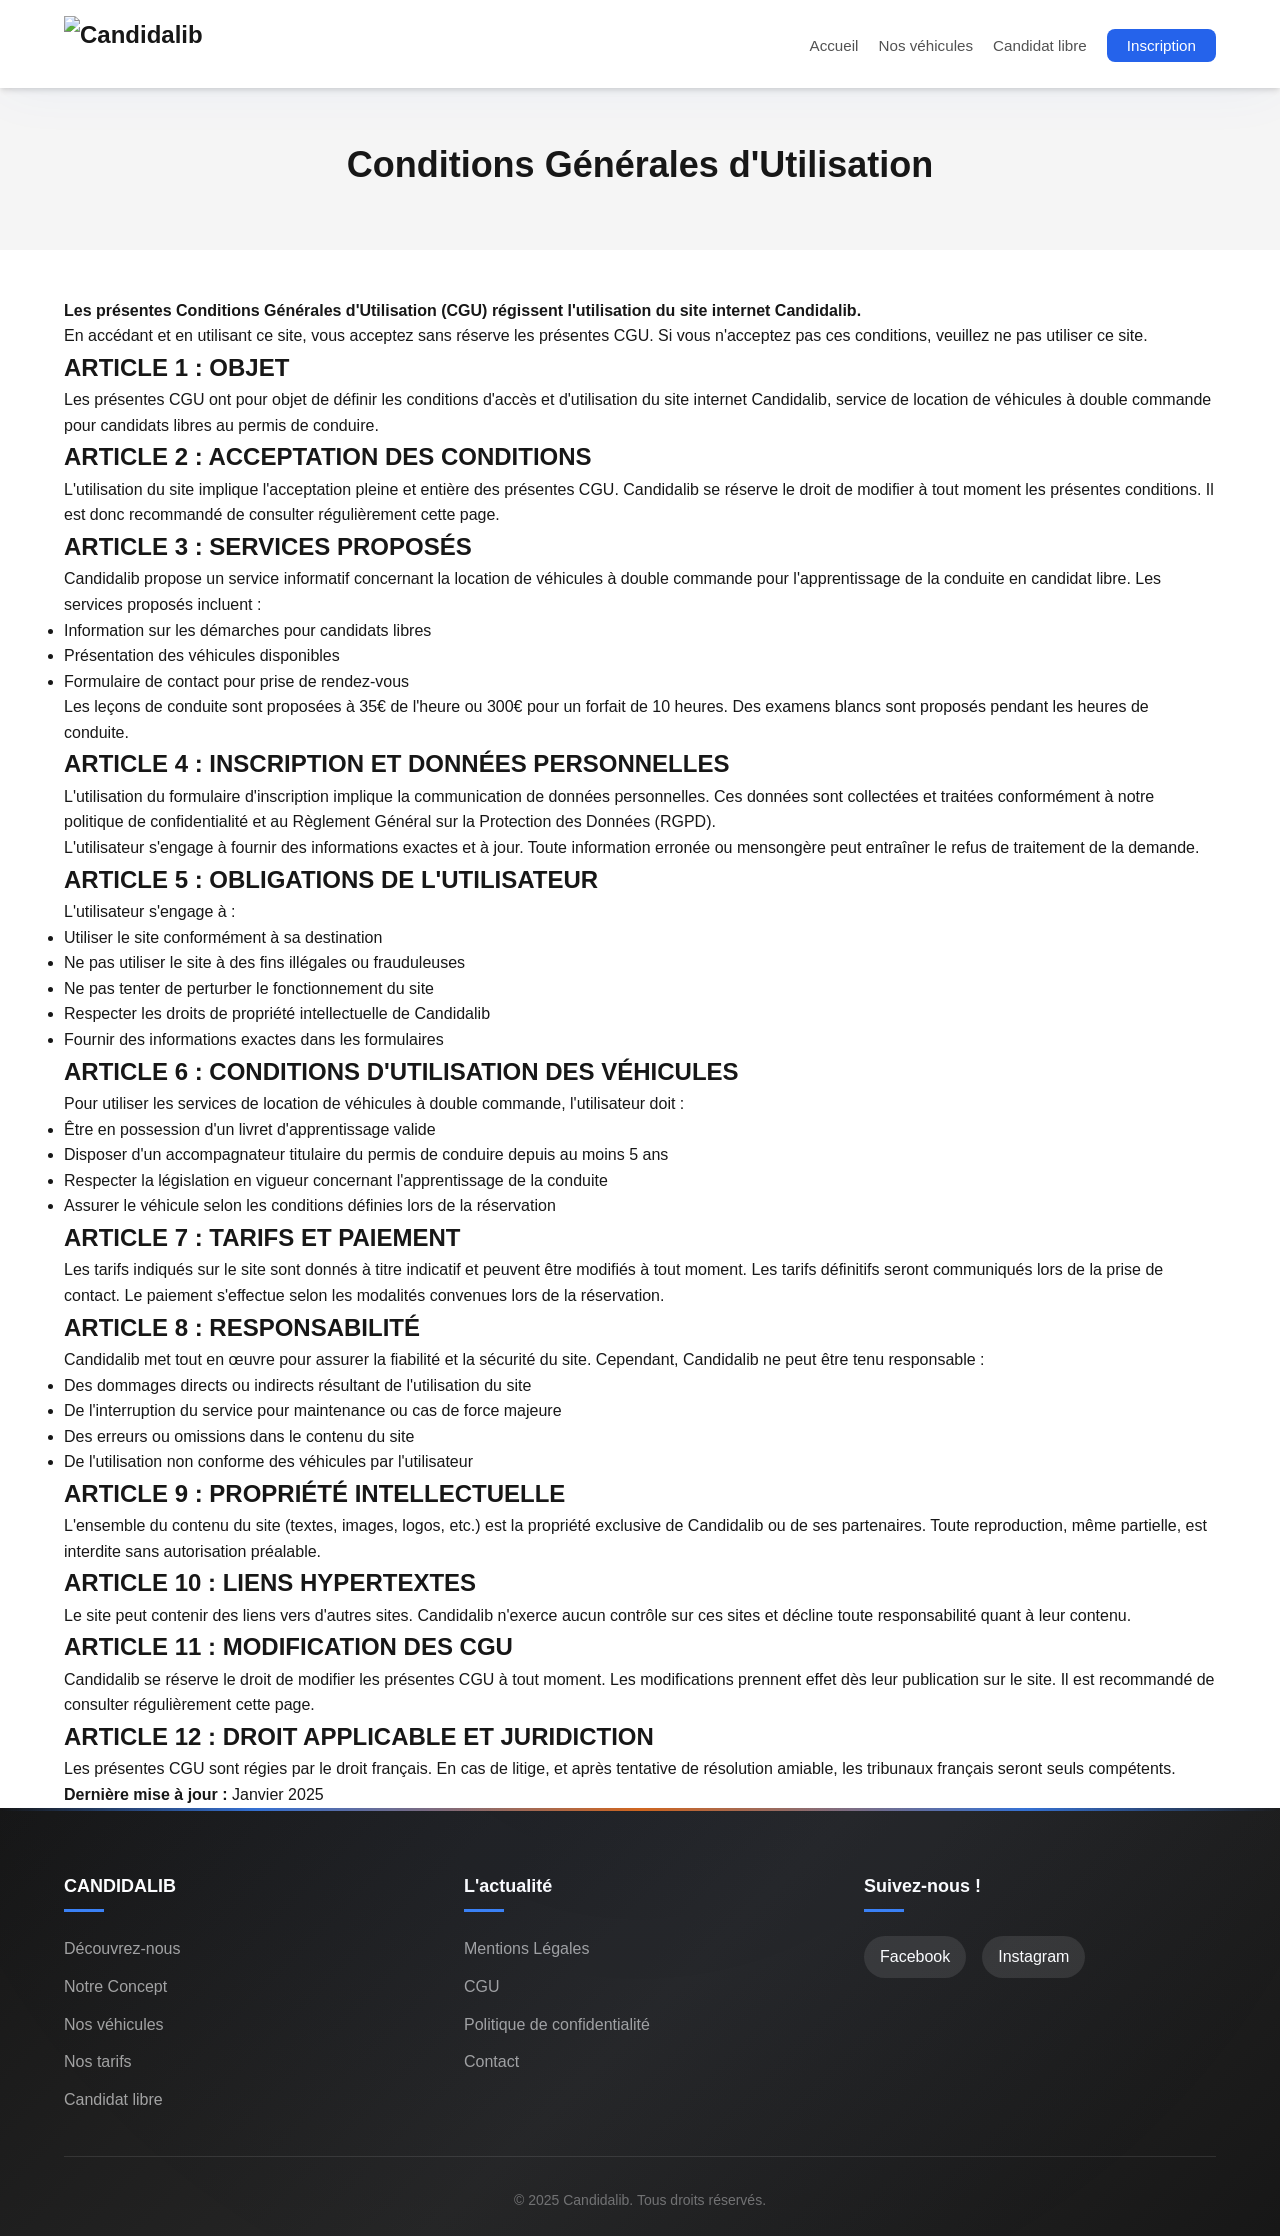
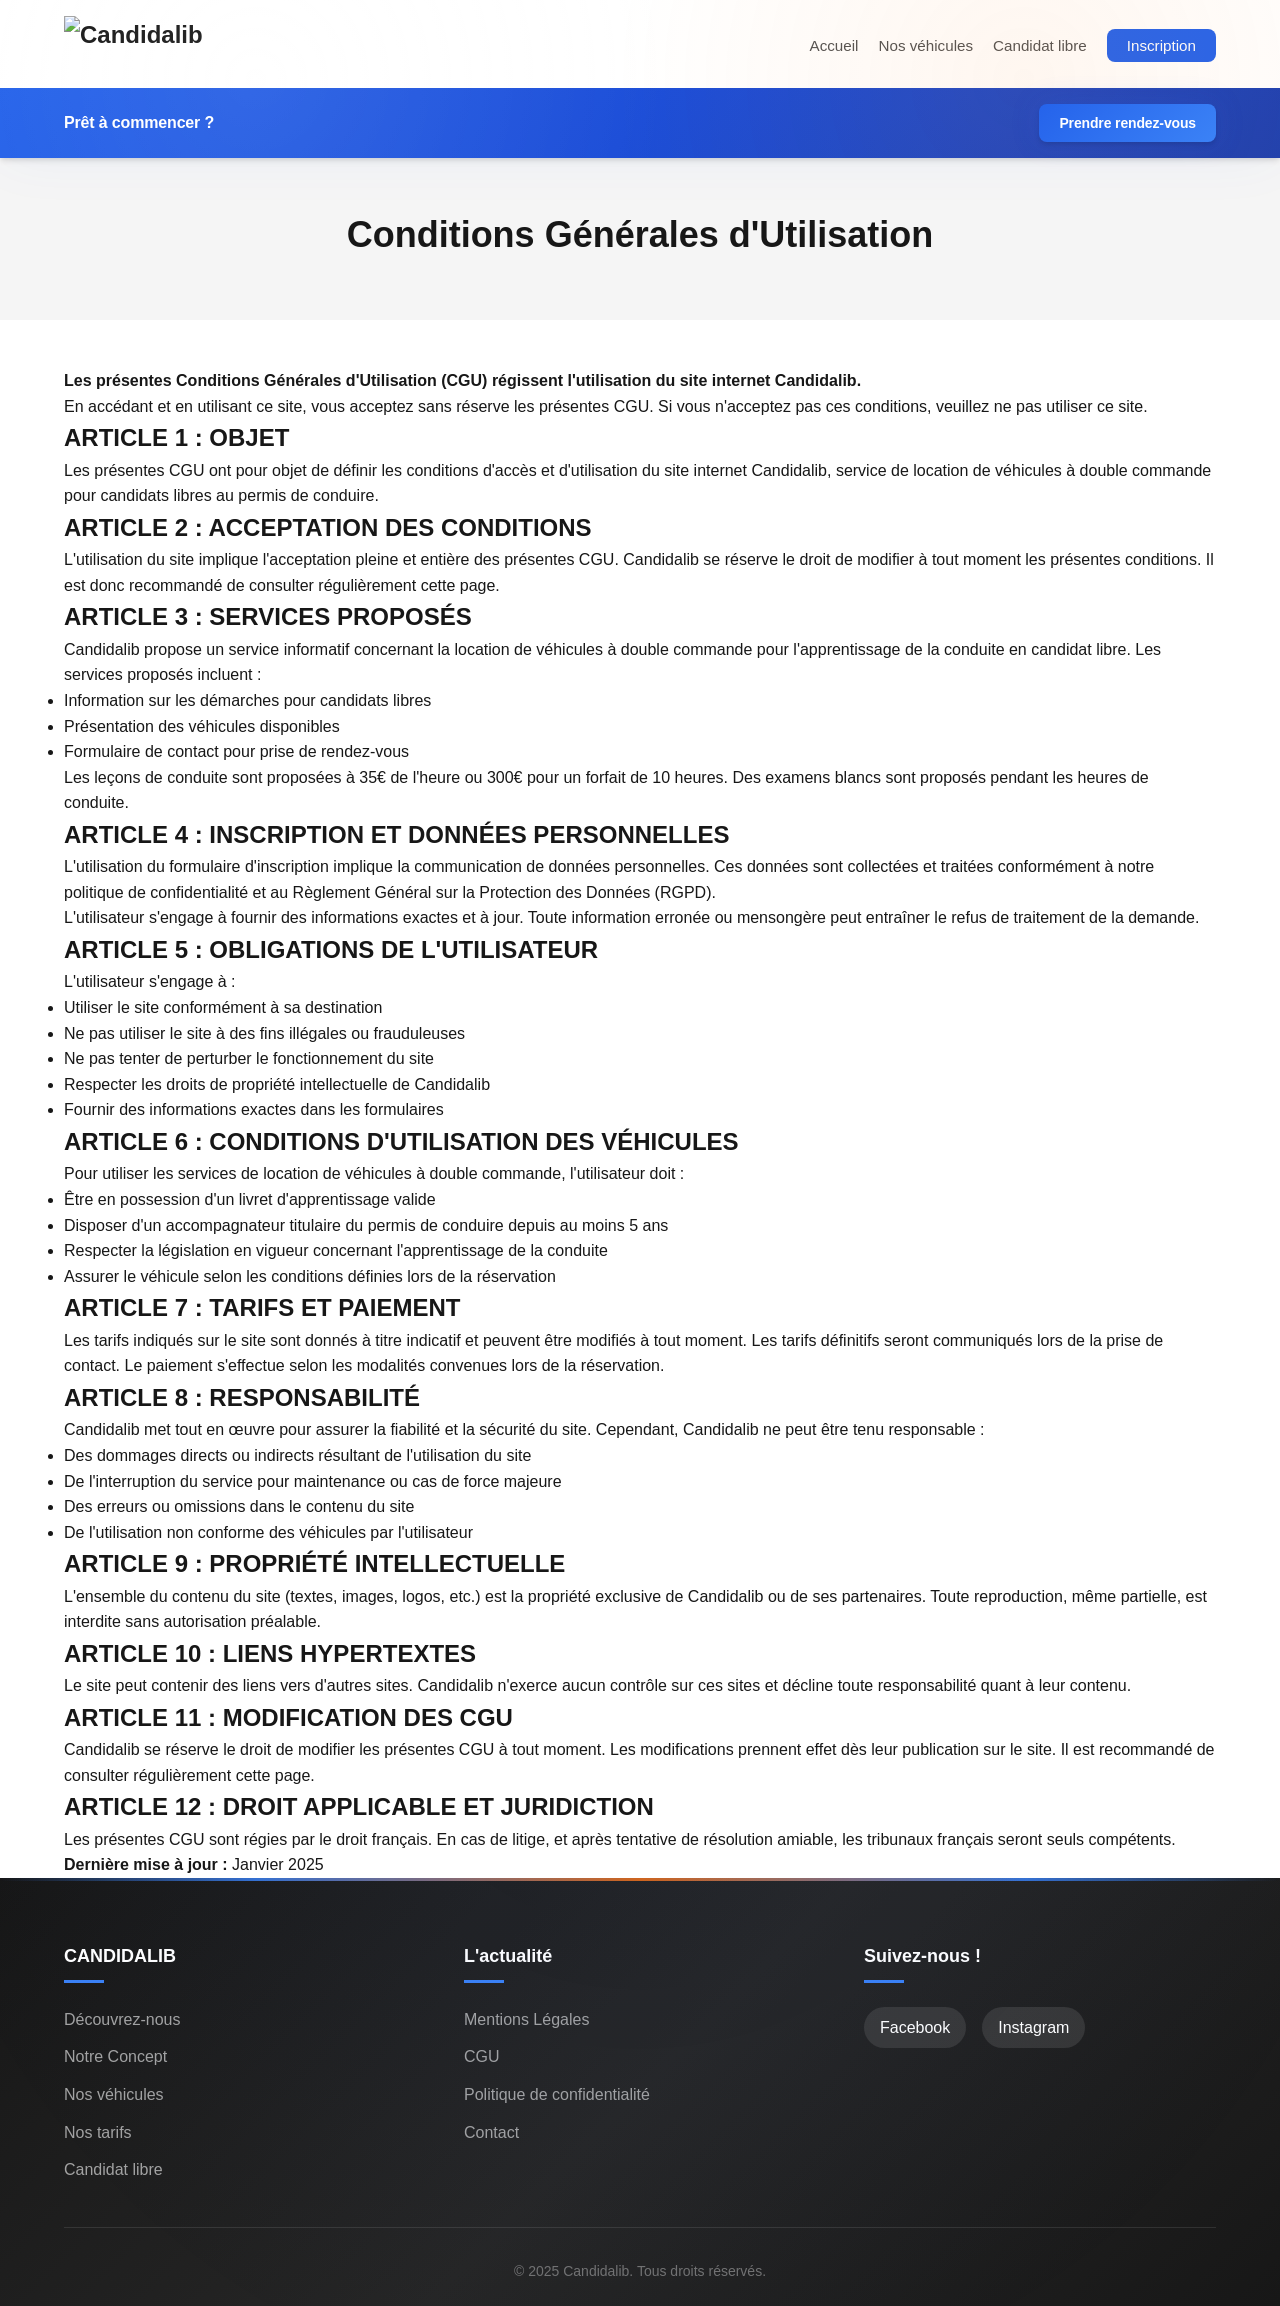

Floating CTA : remise en place sans effets ni parallax

--- a/styles.css
+++ b/styles.css
@@ -297,7 +297,9 @@ body {
 
 /* Floating CTA Bar - Premium Design */
 .floating-cta {
-    display: none;
+    background: linear-gradient(135deg, var(--primary-600) 0%, var(--primary-700) 50%, var(--primary-800) 100%);
+    color: var(--text-inverse);
+    padding: var(--space-4) 0;
 }
 
 .floating-cta::before {
